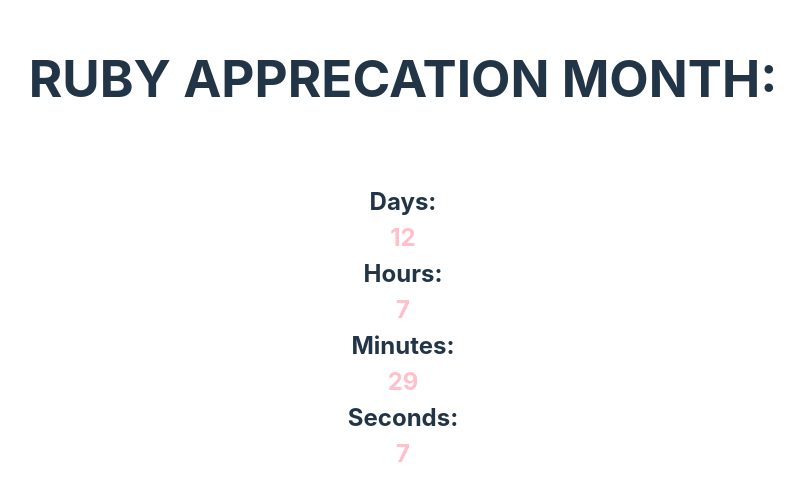
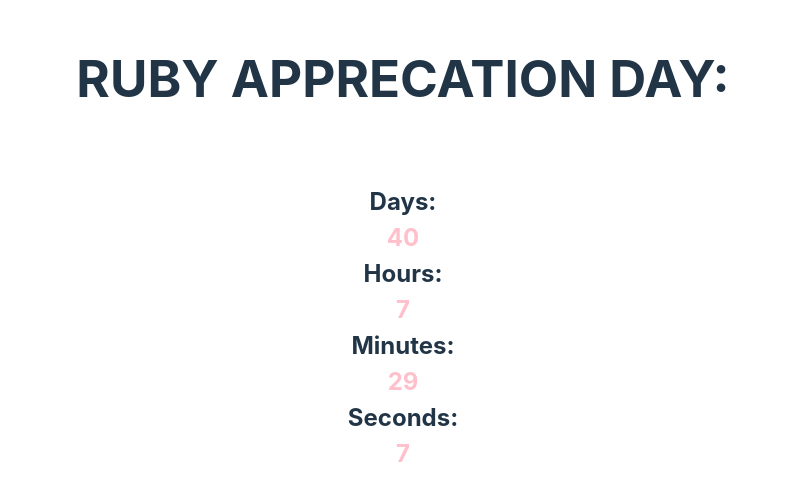
Before and after one commit to Angular327/ruby-apprecation-month, a React (Vite) app: page / in a window 1280 px wide. Shown: the part 146-646 px from the top of the page, without its empty margins (237-1041 px from the left). Built offline with nearby package versions, Linux system fonts and the light colour scheme.

Commit message:
Update to Day

```diff
--- a/src/App.jsx
+++ b/src/App.jsx
@@ -2,7 +2,7 @@ import { useEffect, useState } from 'react';
 import './App.css'
 
 function App() {
-  const countDownDate = new Date('October 1, 2023 00:00:00 GMT-05:00').getTime();
+  const countDownDate = new Date('October 29, 2023 00:00:00 GMT-05:00').getTime();
 
   const [countDown, setCountDown] = useState(
     countDownDate - new Date().getTime()
@@ -16,7 +16,7 @@ function App() {
 
   return (
     <>
-      <h1>RUBY APPRECATION MONTH:</h1>
+      <h1>RUBY APPRECATION DAY:</h1>
       <br></br>
       <h2>Days: <div style={{color: 'pink'}}>{Math.floor(countDown / (1000 * 60 * 60 * 24))}</div>  Hours: <div style={{color: 'pink'}}>{Math.floor((countDown % (1000 * 60 * 60 * 24)) / (1000 * 60 * 60))}</div> Minutes: <div style={{color: 'pink'}}>{Math.floor((countDown % (1000 * 60 * 60)) / (1000 * 60))}</div> Seconds: <div style={{color: 'pink'}}>{Math.floor((countDown % (1000 * 60)) / 1000)}</div></h2>
     </>
```
